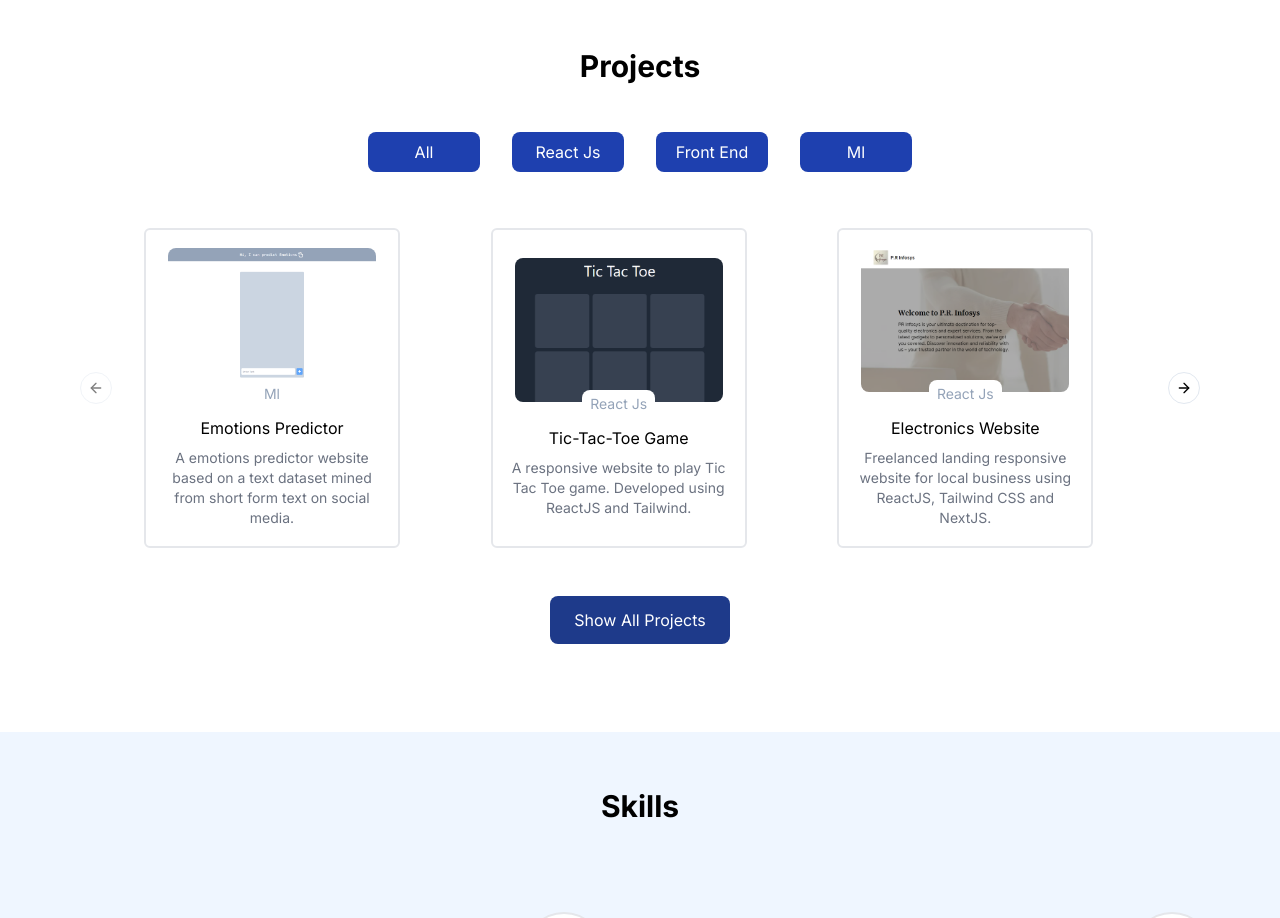
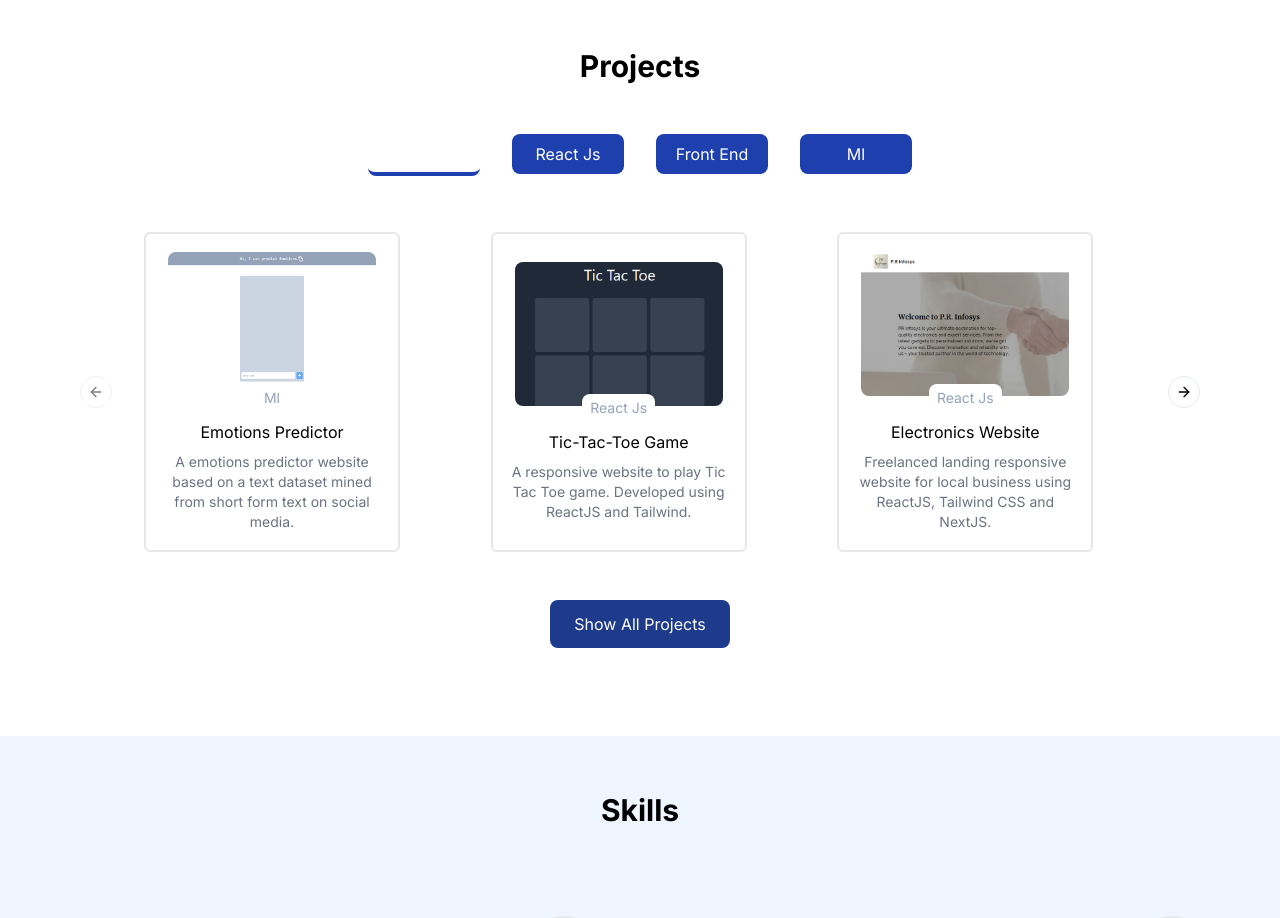
Before and after one commit to RashmiTiwari2003/cv, a Next.js app: page / in a window 1280 px wide. Shown: the part 1560-2478 px from the top of the page. Built offline with nearby package versions, Linux system fonts and the light colour scheme.

Commit message:
Category Buttons Updated

```diff
--- a/app/(home)/(projects)/project.tsx
+++ b/app/(home)/(projects)/project.tsx
@@ -44,7 +44,7 @@ const Project = () => {
       <h2 className="mx-6 md:mx-0 mb-8 font-bold text-2xl md:text-3xl">Projects</h2>
       <div className='flex justify-center items-center gap-2 md:gap-8 mt-4 mb-6'>
         {Category.map((cat, ind) => (
-          <button key={ind} onClick={() => setCategory(cat)} className='flex justify-center items-center bg-blue-800 hover:bg-white mb-4 hover:mb-0 px-4 py-2 hover:border-b-4 hover:border-blue-800 rounded-lg md:w-28 hover:font-bold text-sm text-white sm:text-base hover:text-black capitalize'>{cat}</button>
+          <button key={ind} onClick={() => setCategory(cat)} className={`${cat===category?'bg-white border-b-4 text-black border-blue-800 mb-0 font-bold':'' } flex justify-center items-center bg-blue-800 hover:bg-white mb-4 hover:mb-0 px-4 py-2 hover:border-b-4 hover:border-blue-800 rounded-lg md:w-28 hover:font-bold text-sm text-white sm:text-base hover:text-black capitalize`}>{cat}</button>
         ))}
       </div>
       <div className='flex flex-row flex-wrap justify-center items-center px-2'>
```
